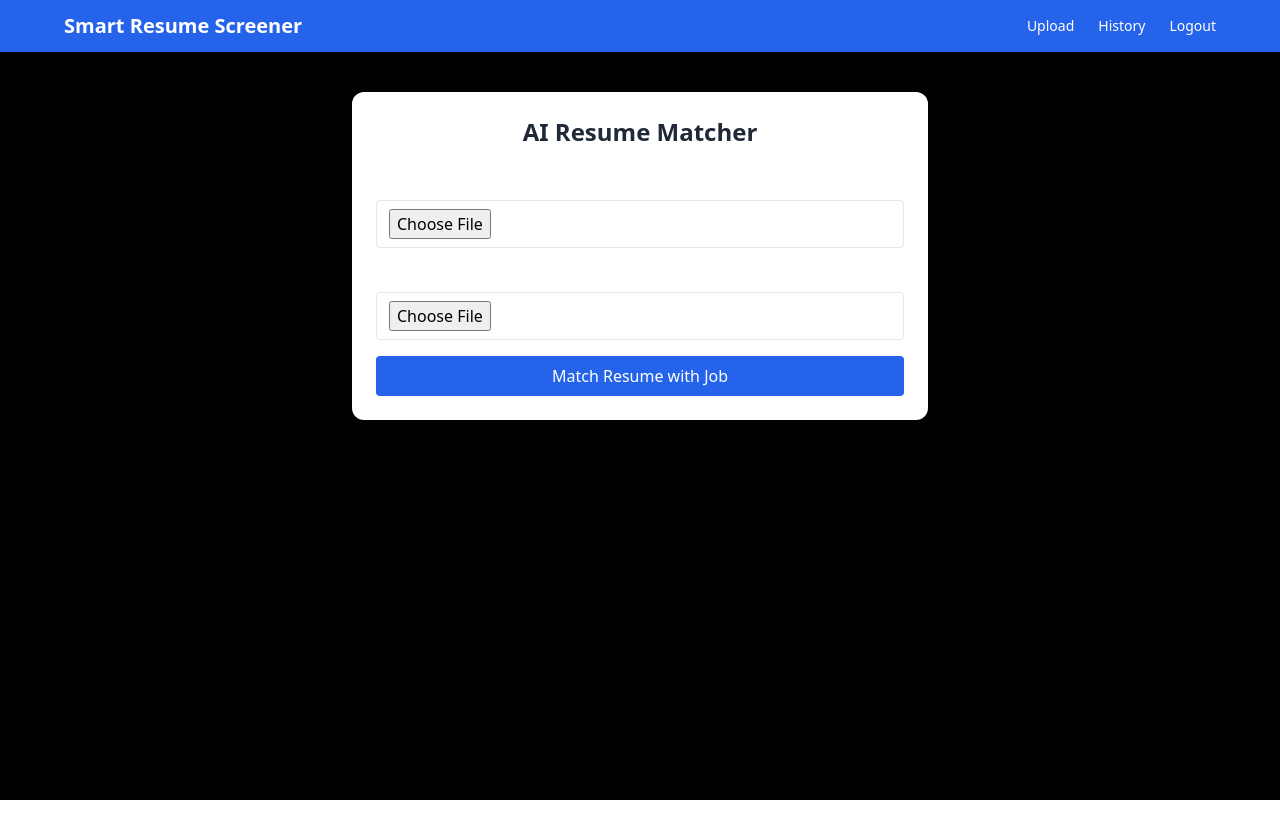
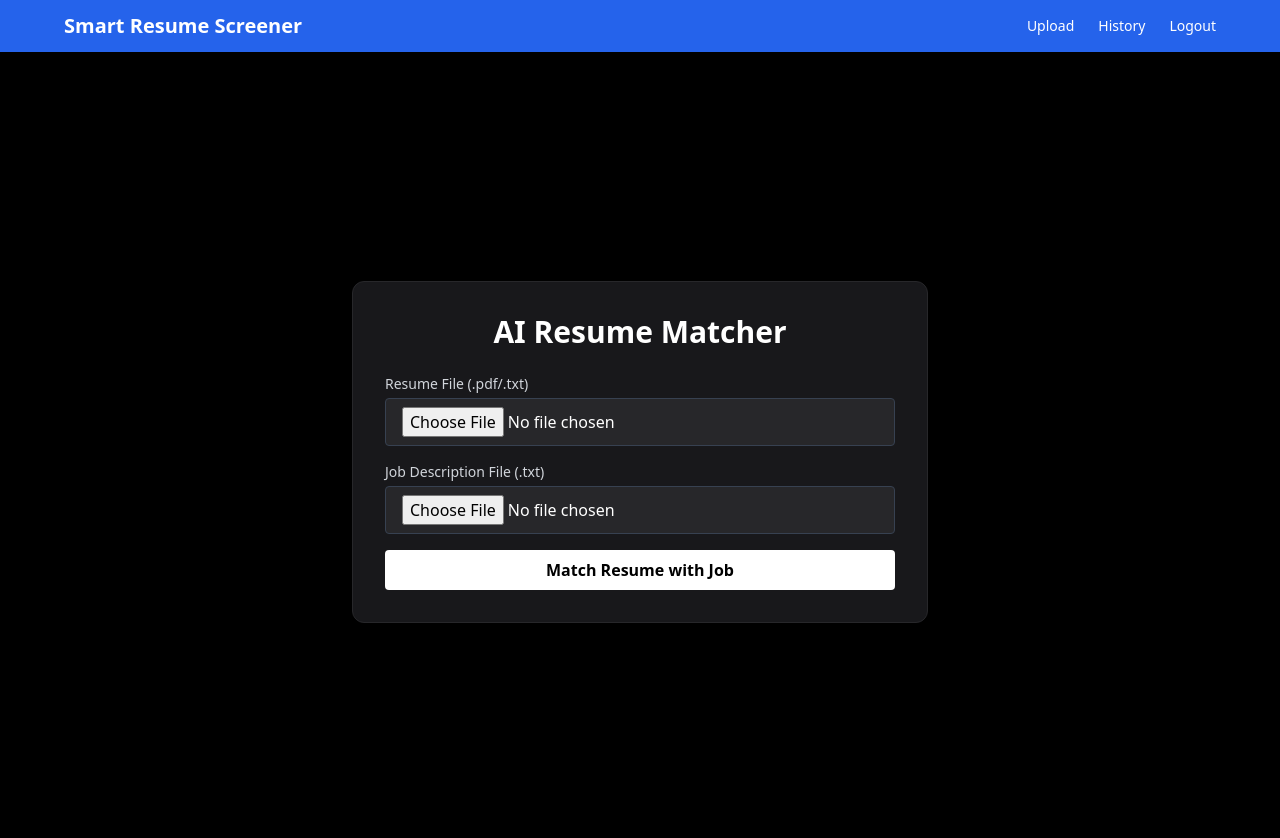
Before and after one commit to aun1414/Techsur, a React (Create React App) app in the folder client/: page /upload in a window 1280 px wide. Shown: the top 838 px of the page. Before the commit the page ends 800 px from the top, so only its background shows below. Built offline with nearby package versions, Linux system fonts and the light colour scheme; sample sign-in values are in the browser's storage.

Commit message:
Style upload page

```diff
--- a/client/src/components/Login.tsx
+++ b/client/src/components/Login.tsx
@@ -26,13 +26,13 @@ const Login: React.FC = () => {
 
   return (
     <div className="max-w-md mx-auto mt-10 p-6 bg-white rounded-xl shadow space-y-4">
-      <h2 className="text-xl font-bold text-center">Login</h2>
+      <h2 className="text-xl text-black font-bold text-center">Login</h2>
       {error && <p className="text-red-500 text-sm">{error}</p>}
       <form onSubmit={handleLogin} className="space-y-4">
         <input
           type="email"
           placeholder="Email"
-          className="w-full border px-4 py-2 rounded"
+          className="w-full text-black border px-4 py-2 rounded"
           value={email}
           onChange={(e) => setEmail(e.target.value)}
           required
@@ -40,7 +40,7 @@ const Login: React.FC = () => {
         <input
           type="password"
           placeholder="Password"
-          className="w-full border px-4 py-2 rounded"
+          className="w-full text-black border px-4 py-2 rounded"
           value={password}
           onChange={(e) => setPassword(e.target.value)}
           required
@@ -49,7 +49,7 @@ const Login: React.FC = () => {
           Login
         </button>
       </form>
-      <p className="text-sm text-center">
+      <p className="text-sm text-black text-center">
         Don’t have an account? <a href="/signup" className="text-blue-600 underline">Sign up</a>
       </p>
     </div>
--- a/client/src/components/UploadForm.tsx
+++ b/client/src/components/UploadForm.tsx
@@ -37,32 +37,34 @@ const UploadForm: React.FC = () => {
   };
 
   return (
-    <div className="max-w-xl mx-auto p-6 mt-10 bg-white rounded-xl shadow space-y-6">
-      <h2 className="text-2xl font-bold text-center text-gray-800">AI Resume Matcher</h2>
+    <div className="min-h-screen bg-black text-white flex items-center justify-center px-4 py-10">
+      <div className="bg-zinc-900 border border-zinc-800 rounded-xl shadow-lg max-w-xl w-full p-8 space-y-6">
+        <h2 className="text-3xl font-bold text-center">AI Resume Matcher</h2>
 
         <form onSubmit={handleSubmit} className="space-y-4">
           <div>
-          <label className="block font-medium mb-1">Resume File (.pdf/.txt)</label>
+            <label className="block mb-1 text-sm text-gray-300">Resume File (.pdf/.txt)</label>
             <input
               type="file"
               onChange={(e) => setResumeFile(e.target.files?.[0] || null)}
-            className="w-full border px-3 py-2 rounded"
+              className="w-full bg-zinc-800 border border-gray-700 px-4 py-2 rounded text-white"
               required
             />
           </div>
+
           <div>
-          <label className="block font-medium mb-1">Job Description File (.txt)</label>
+            <label className="block mb-1 text-sm text-gray-300">Job Description File (.txt)</label>
             <input
               type="file"
               onChange={(e) => setJobFile(e.target.files?.[0] || null)}
-            className="w-full border px-3 py-2 rounded"
+              className="w-full bg-zinc-800 border border-gray-700 px-4 py-2 rounded text-white"
               required
             />
           </div>
 
           <button
             type="submit"
-          className="bg-blue-600 text-white py-2 px-4 rounded w-full hover:bg-blue-700 disabled:opacity-50"
+            className="w-full bg-white text-black font-semibold py-2 px-4 rounded hover:opacity-90 transition disabled:opacity-50"
             disabled={loading}
           >
             {loading ? 'Matching...' : 'Match Resume with Job'}
@@ -72,21 +74,23 @@ const UploadForm: React.FC = () => {
         {error && <p className="text-red-500 text-sm text-center">{error}</p>}
 
         {result && (
-        <div className="mt-6 bg-gray-100 p-4 rounded">
-          <h3 className="font-semibold text-lg mb-2">Match Result</h3>
+          <div className="mt-6 bg-zinc-800 p-4 rounded border border-zinc-700 text-sm">
+            <h3 className="font-semibold text-lg mb-2 text-white">Match Result</h3>
             {result.error ? (
-            <p className="text-red-500">{result.error}</p>
+              <p className="text-red-400">{result.error}</p>
             ) : (
               <>
-              <p><strong>Score:</strong> {result.match}</p>
-              <p className="mt-2"><strong>Resume Preview:</strong><br />{result.resume_preview}</p>
-              <p className="mt-2"><strong>Job Preview:</strong><br />{result.job_preview}</p>
+                <p><span className="text-green-400 font-medium">Score:</span> {result.match}%</p>
+                <p className="mt-2 text-gray-300"><strong>Resume Preview:</strong><br /><span className="text-white">{result.resume_preview}</span></p>
+                <p className="mt-2 text-gray-300"><strong>Job Preview:</strong><br /><span className="text-white">{result.job_preview}</span></p>
               </>
             )}
           </div>
         )}
       </div>
+    </div>
   );
 };
 
+
 export default UploadForm;
```
Lines whose indentation alone changed are shown as unchanged.
